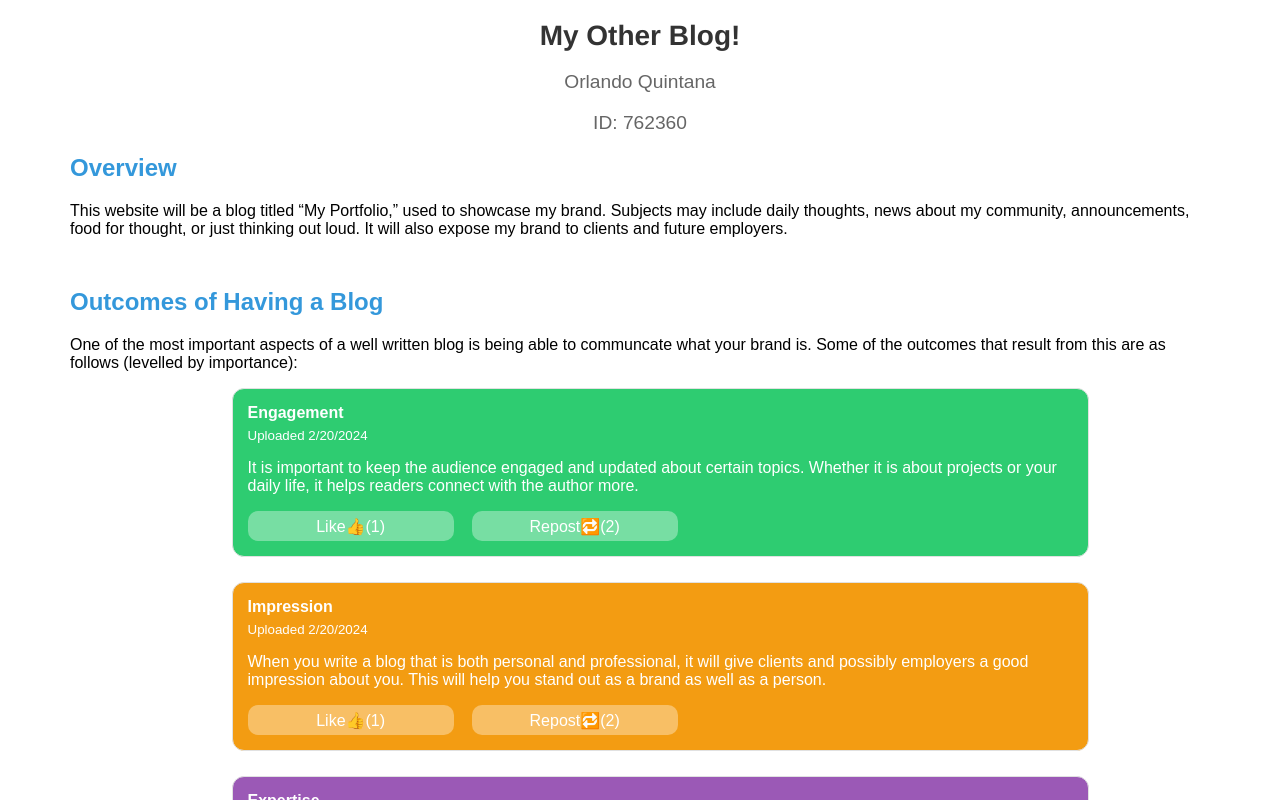
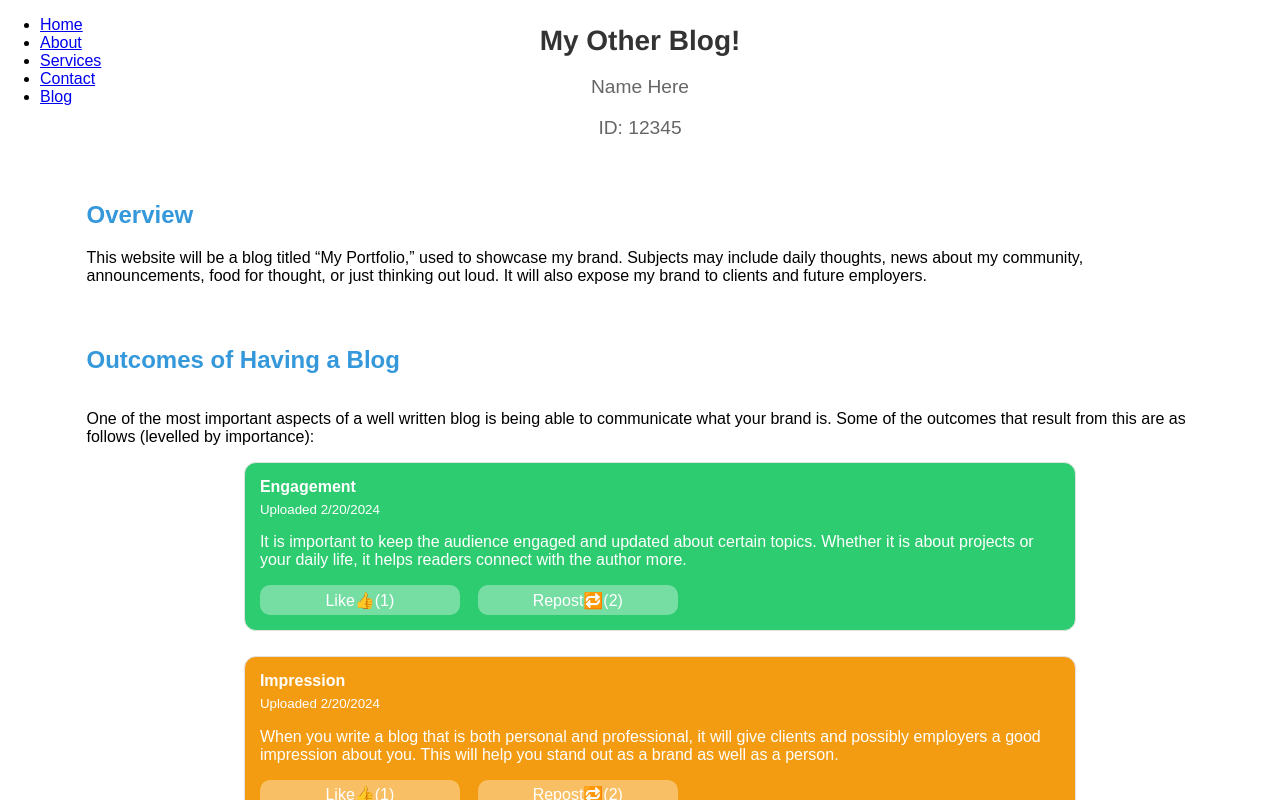
Before and after one commit to orlandoQ03/CS321_Midterm, a plain HTML site: page index.html in a window 1280 px wide. Shown: the top 800 px of the page. Drawn offline with Linux system fonts and the light colour scheme.

Commit message:
Edited body in index.html. Added table element

```diff
--- a/index.html
+++ b/index.html
@@ -7,25 +7,28 @@
     <link rel="stylesheet" href="style.css">
 </head>
 <body>
+    <div id="main-body">
         <header>
             <h1>My Other Blog!</h1>
-        <p>Orlando Quintana</p>
-        <p>ID: 762360</p>
+            <p>Name Here</p>
+            <p>ID: 12345</p>
         </header>
 
-    <div id="blog-overview">
-        <h2>Overview</h2>
-        <p>This website will be a blog titled “My Portfolio,” used to showcase
+        <!-- Overview -->
+        <div>
+            <h2 id="subheading">Overview</h2>
+            <p id="subheading-content">This website will be a blog titled “My Portfolio,” used to showcase
                 my brand. Subjects may include daily thoughts, news about my
                 community, announcements, food for thought, or just thinking out
                 loud. It will also expose my brand to clients and future employers.</p>
         </div>
 
-    <div id="outcomes">
-        <h2>Outcomes of Having a Blog</h2>
-        <p>One of the most important aspects of a well written blog is being
-        able to communcate what your brand is. Some of the outcomes that result
-        from this are as follows (levelled by importance):
+        <!-- Outcomes -->
+        <div>
+            <h2 id="subheading">Outcomes of Having a Blog</h2>
+            <div id="subheading-content">
+                <p>One of the most important aspects of a well written blog is being able to communicate what your
+                    brand is. Some of the outcomes that result from this are as follows (levelled by importance):
                 </p>
                 <ol>
                     <li class="outcome outcome-1">
@@ -100,6 +103,50 @@
                         </footer>            </li>
                 </ol>
             </div>
+        </div>
+
+        <!-- Features -->
+        <div>
+            <h2 id="subheading">Features</h2>
+            <div id="subheading-content">
+                <p>
+                    There are many features of a website that give functionality and better experience for the end user.
+                    For instance, navigation helps users find sub-pages and explore your blogs. Another is implementing
+                    social media APIs to share or repost blogs in other platforms. There are many other features that
+                    enhance the user experience, and they include the following:
+                </p>
+                <table>
+                    <tr>
+                      <th>Feature</th>
+                      <th>Overview</th>
+                      <th>Outcomes</th>
+                      <th>Concepts</th>
+                      <th>Example</th>
+                    </tr>
+                    <tr>
+                      <td>Navigation</td>
+                      <td>Provide a way to help users navigate the webpage and explore other blogs.</td>
+                      <td>Enhances engagement and demonstrates your expertise on a subject.</td>
+                      <td>Navigation Bar, Hyperlinks, Responsivness, and accessibility</td>
+                      <td>A navigation bar at the top of the page with links to Home, About Us, Products, and Contact.</td>
+                    </tr>
+                    <!-- Repeat rows for other features -->
+                    <!-- Remember to fill in the remaining rows -->
+                  </table>
+            </div>
+        </div>
+    </div>
+    <div id ="navigation-bar">
+        <nav>
+            <ul>
+              <li><a href="index.html">Home</a></li>
+              <li><a href="about.html">About</a></li>
+              <li><a href="services.html">Services</a></li>
+              <li><a href="contact.html">Contact</a></li>
+              <li><a href="blog.html">Blog</a></li>
+            </ul>
+          </nav>
+    </div>
 
 </body>
 </html>
--- a/style.css
+++ b/style.css
@@ -1,11 +1,30 @@
 body {
     font-family: 'Arial', sans-serif;
-    margin: 20px;
+    margin: 25px;
 }
 
-#blog-overview {
-    margin-left: 50px;
-    margin-right: 50px;
+#subheading {
+    margin-left: 5%;
+    margin-right: 5%;
+    margin-top: 5%;
+    align-self: center;
+}
+
+#subheading-content {
+    margin-left: 5%;
+    margin-right: 5%;
+    margin-bottom: 5%;
+    align-content: center;
+}
+
+#navigation-bar {
+    display: flex;
+    flex-direction: column;
+    width: 20%;
+    position: fixed;
+    left: 0;
+    top: 0;
+    height: 10
 }
 
 #outcomes {
```
Lines whose indentation alone changed are shown as unchanged.
